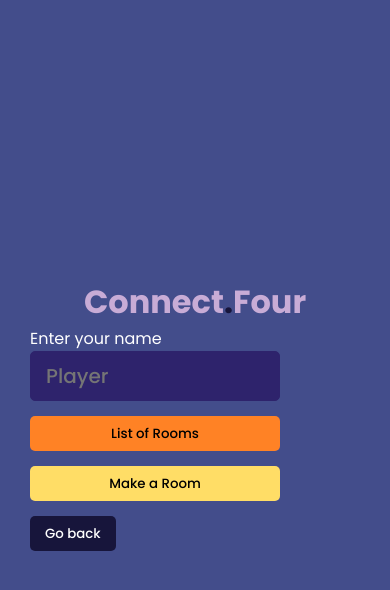
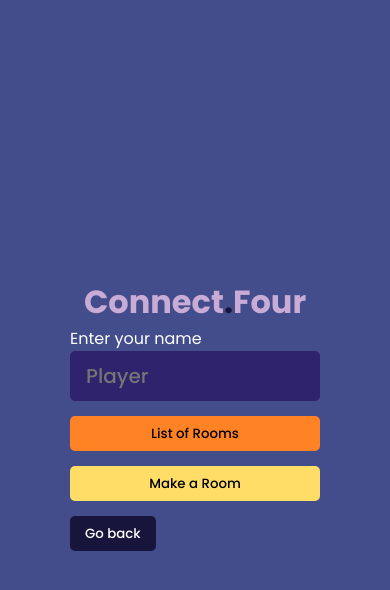
Before and after one commit to Quordis/ConnectFour, a React (Vite) app: page / in a window 390 px wide. Both pictures are taken after a click on the button "Play Online". Shown: the top 590 px of the page. Built offline with nearby package versions, Linux system fonts and the light colour scheme; no server answers.

Commit message:
Adjust size

```diff
--- a/src/components/onlinePrepStage/listOfRooms/listOfRooms.css
+++ b/src/components/onlinePrepStage/listOfRooms/listOfRooms.css
@@ -144,10 +144,6 @@
 }
 
 @media (max-width: 500px) {
-    .onlinePrepStage {
-        width: 100%;
-        overflow: hidden;
-    }
     .listOfRooms {
         overflow-x: scroll;
 
```
